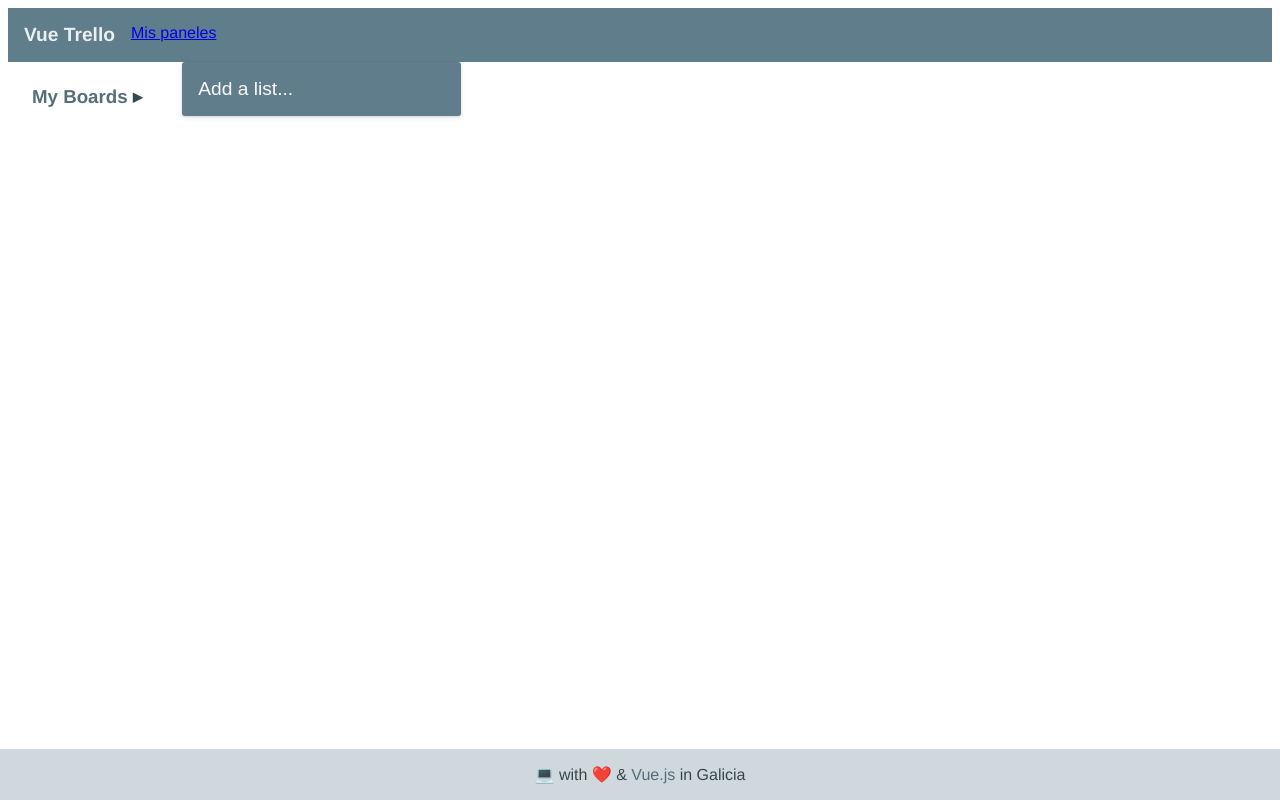
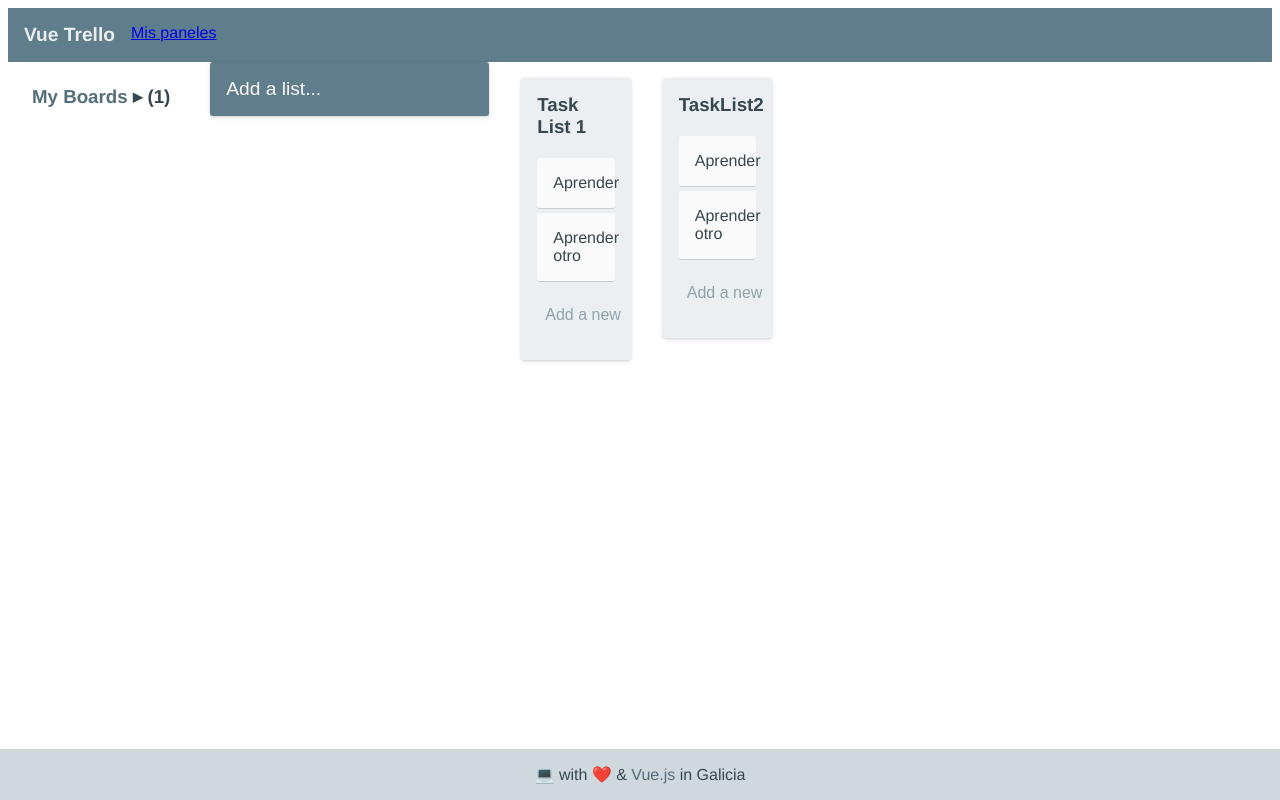
Before and after one commit to renepacios/Curso-VUE, a Vue app in the folder src/vue-trello/: page /#/board/1 in a window 1280 px wide. Built offline with nearby package versions, Linux system fonts and the light colour scheme.

Commit message:
Eliminada validación de Litter, antes de meternos con vuex

```diff
--- a/src/vue-trello/src/components/BoardCard.vue
+++ b/src/vue-trello/src/components/BoardCard.vue
@@ -8,7 +8,7 @@
 export default {
   name: "board-card",
   props: {
-    id: Number,
+    id: String,
     name: String
   }
 };
--- a/src/vue-trello/src/components/Column.vue
+++ b/src/vue-trello/src/components/Column.vue
@@ -11,14 +11,22 @@
 </template>
 
 <script>
-import { mapGetters, mapActions } from 'vuex'
-import TaskList from '@/components/TaskList'
+// import { mapGetters, mapActions } from 'vuex'
+import TaskList from "@/components/TaskList";
 export default {
-  name: 'column',
+  name: "column",
   components: { TaskList },
   props: {
     listId: String,
     name: String
+  },
+  data() {
+    return {
+      tasksList: [
+        { id: '1', title: "Aprender", completed: false },
+        { id: '2', title: "Aprender otro", completed: false }
+      ]
+    };
   },
   // computed: {
   //   ...mapGetters([
@@ -30,11 +38,11 @@ export default {
   // },
   methods: {
     //...mapActions(['fetchTasks'])
-  },
-  created () {
-    this.fetchTasks({ list: this.listId })
   }
-}
+  // created () {
+  //   this.fetchTasks({ list: this.listId })
+  // }
+};
 </script>
 
 <style lang="scss" scoped>
@@ -42,9 +50,8 @@ export default {
   box-sizing: border-box;
   background-color: #eceff1;
   border-radius: 3px;
-    box-shadow: 0 0 0 0.5px rgba(49,49,93,.03),
-      0 2px 5px 0 rgba(49,49,93,.1),
-      0 1px 2px 0 rgba(0,0,0,.08);
+  box-shadow: 0 0 0 0.5px rgba(49, 49, 93, 0.03),
+    0 2px 5px 0 rgba(49, 49, 93, 0.1), 0 1px 2px 0 rgba(0, 0, 0, 0.08);
   margin: 1rem;
   padding: 1rem;
   width: 100%;
--- /dev/null
+++ b/src/vue-trello/src/components/TaskList.vue
@@ -0,0 +1,88 @@
+<template>
+  <ul>
+    <li
+      v-for="(task, index) in tasks"
+      :key="index"
+      :class="{ completed: task.completed }"
+      @click="markAsCompleted({ task })"
+      @dblclick="deleteTask({ taskId: task.id })"
+    >{{ task.title }}</li>
+    <input type="text" placeholder="Add a new task..." v-model="title" @keyup.enter="add()" />
+  </ul>
+</template>
+
+<script>
+//import { mapActions } from 'vuex'
+
+export default {
+  name: "task-list",
+  props: {
+    listId: String,
+    tasks: Array
+  },
+  data() {
+    return {
+      title: ""
+    };
+  },
+  methods: {
+    // ...mapActions([
+    //   'addTask',
+    //   'markAsCompleted',
+    //   'deleteTask'
+    // ]),
+
+    markAsCompleted() {
+      console.log("Marcado como completado", this);
+    },
+    deleteTask() {
+      console.log("eliminado", this);
+    },
+
+    add() {
+    //TODO: implementar evento que recoja el padre
+    }
+  }
+};
+</script>
+
+<style lang="scss" scoped>
+ul {
+  list-style: none;
+  margin: 0;
+  padding: 0;
+}
+li {
+  background-color: #fafafa;
+  border-radius: 3px;
+  border-bottom: 1px solid #ccc;
+  margin: 0.25rem 0;
+  padding: 1rem;
+  &.completed {
+    background-color: #cfd8dc;
+    color: #90a4ae;
+  }
+}
+input {
+  box-sizing: border-box;
+  background-color: #eceff1;
+  border: none;
+  border-radius: 3px;
+  font-size: 1rem;
+  margin: 0.5rem;
+  outline: 0;
+  padding: 0.75rem 0;
+  transition: background-color 600ms ease;
+  width: 100%;
+  &:focus,
+  &:active {
+    background-color: #fafafa;
+    border-bottom: 1px solid #ccc;
+    margin: 0.25rem 0;
+    padding: 1rem;
+  }
+  &::placeholder {
+    color: #90a4ae;
+  }
+}
+</style>
--- a/src/vue-trello/src/components/views/Board.vue
+++ b/src/vue-trello/src/components/views/Board.vue
@@ -2,43 +2,47 @@
   <section>
     <h3>
       <span>My Boards</span>
-      ▸ {{ name }}
+      ▸ {{ name }} ({{id}})
     </h3>
     <input type="text" placeholder="Add a list..." v-model="listName" @keyup.enter="add()" />
     <!--
     <template v-if="fetchingData">
       <span>Loading...</span>
     </template>
--->
+    -->
 
     <div class="container">
-      <column
-        v-for="(list, index) in boardLists"
-        :key="index"
-        :listId="list.id"
-        :name="list.name">
-      </column>
+      <column v-for="(list, index) in boardLists" :key="index" :listId="list.id" :name="list.name"></column>
     </div>
   </section>
 </template>
 
 <script>
 // import { mapState, mapGetters, mapActions } from 'vuex'
-import Column from './Column'
+import Column from "@/components/Column";
 export default {
   name: "board",
-   components: { Column },
+  components: { Column },
   props: {
     name: String,
-    id: Number
+    id: String
   },
   data() {
     return {
-      listName: ""
+      listName: "",
+      boardLists: [
+        { id: "1", name: "Task List 1" },
+        { id: "2", name: "TaskList2" }
+      ]
     };
   },
   methods: {
-    add() {}
+    add() {
+      this.boardLists.push({
+        id: this.boardLists.length.toString(),
+        name: this.listName
+      });
+    }
   }
   // computed: {
   //   ...mapState([
--- a/src/vue-trello/src/components/views/Home.vue
+++ b/src/vue-trello/src/components/views/Home.vue
@@ -19,12 +19,12 @@ export default {
   data() {
     return {
       boardName: "",
-      boards: [{ id: 1, name: "Tareas" }, { id: 2, name: "Lista Compra" }]
+      boards: [{ id: '1', name: "Tareas" }, { id: '2', name: "Lista Compra" }]
     };
   },
   methods: {
     add() {
-      this.boards.push({ id: this.boards.length, name: this.boardName });
+      this.boards.push({ id: this.boards.length.toString(), name: this.boardName });
     }
   }
 };
```
Also changed, not shown: 1 other file (tests, documents, lock files or other folders). Lines whose indentation alone changed are shown as unchanged.
